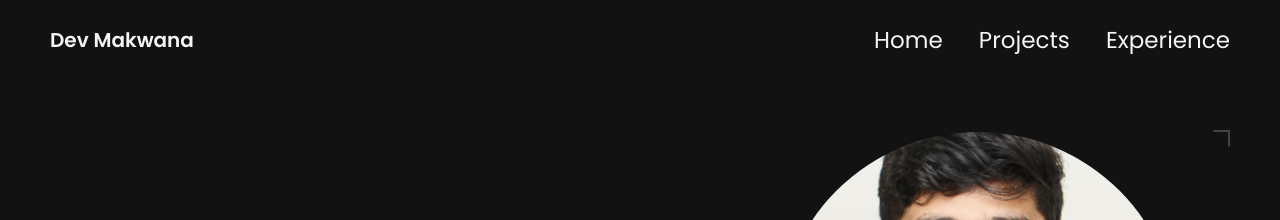
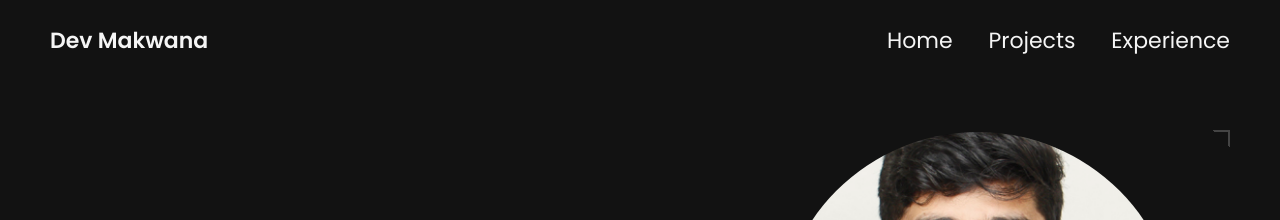
Before and after one commit to devmak7/devmak7.github.io, a Jekyll site: the page built from index.html, in a window 1280 px wide. Shown: the top 220 px of the page. Built offline with Jekyll 4.4.1, drawn with Linux system fonts in a browser that asks for light colours.

Commit message:
Update styles.css

```diff
--- a/css/styles.css
+++ b/css/styles.css
@@ -72,7 +72,7 @@ nav {
 
 nav .left a {
     color: var(--text-color);
-    font-size: 20px;
+    font-size: 22px;
     font-weight: 600;
 }
 
@@ -82,7 +82,7 @@ nav .right {
 
 nav .right a {
     color: var(--text-color);
-    font-size: 23px;
+    font-size: 22px;
     margin-left: 30px;
 }
 
@@ -794,7 +794,7 @@ footer p {
     }
 
     .hero-section .text h2 {
-        font-size: 35px;
+        font-size: 36px;
     }
 
 
```
